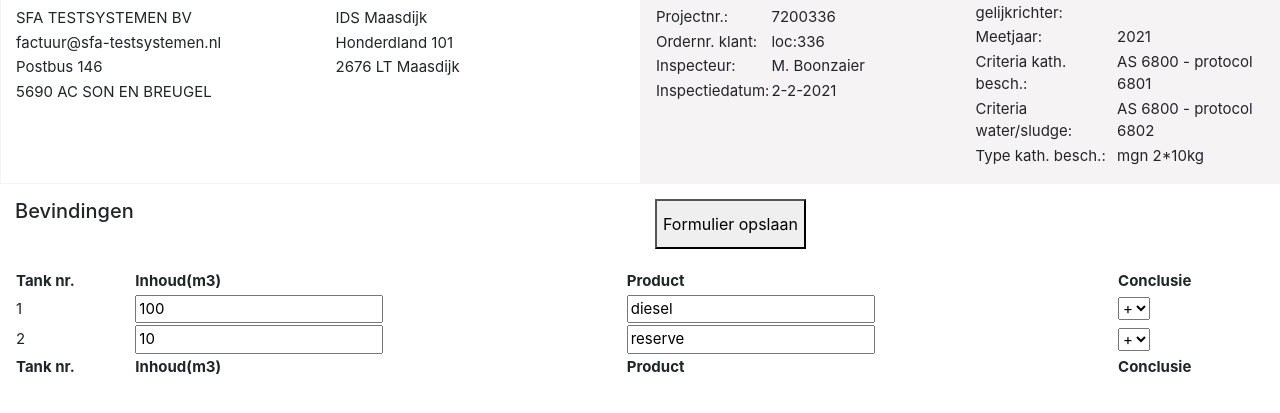
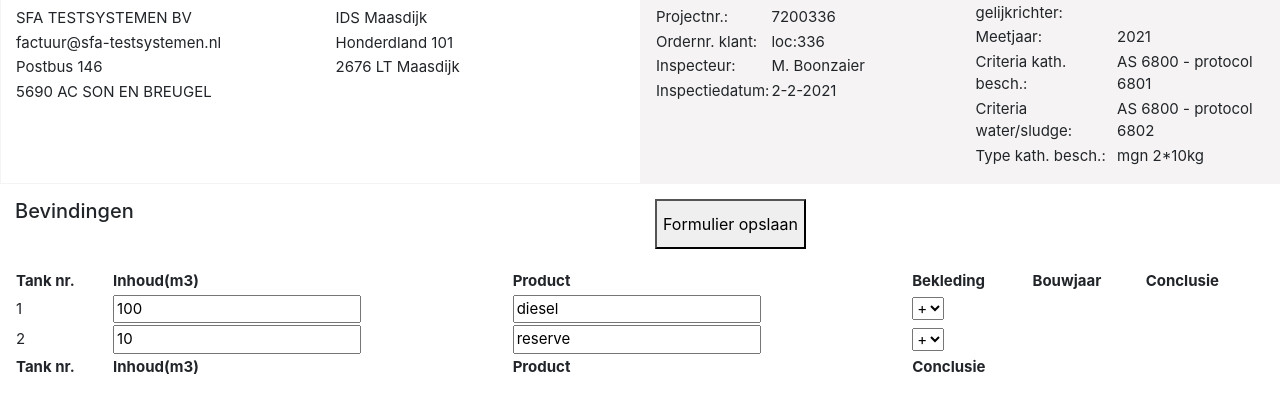
Before and after one commit to jaspervl23/vandervelde, a plain HTML site: page webpage/form_example.html in a window 1280 px wide. Shown: the part 143-556 px from the top of the page. Drawn offline with nearby package versions, Linux system fonts and the light colour scheme.

Commit message:
update table

```diff
--- a/webpage/form_example.html
+++ b/webpage/form_example.html
@@ -147,7 +147,10 @@ table{
                 <th>Tank nr.</th>
                 <th>Inhoud(m3)</th>
                 <th>Product</th>
-                <th>Conclusie</th>
+
+				<th>Bekleding</th>
+				<th>Bouwjaar</th>
+				<th>Conclusie</th>
             </tr>
         </thead>
         <tbody>
```
